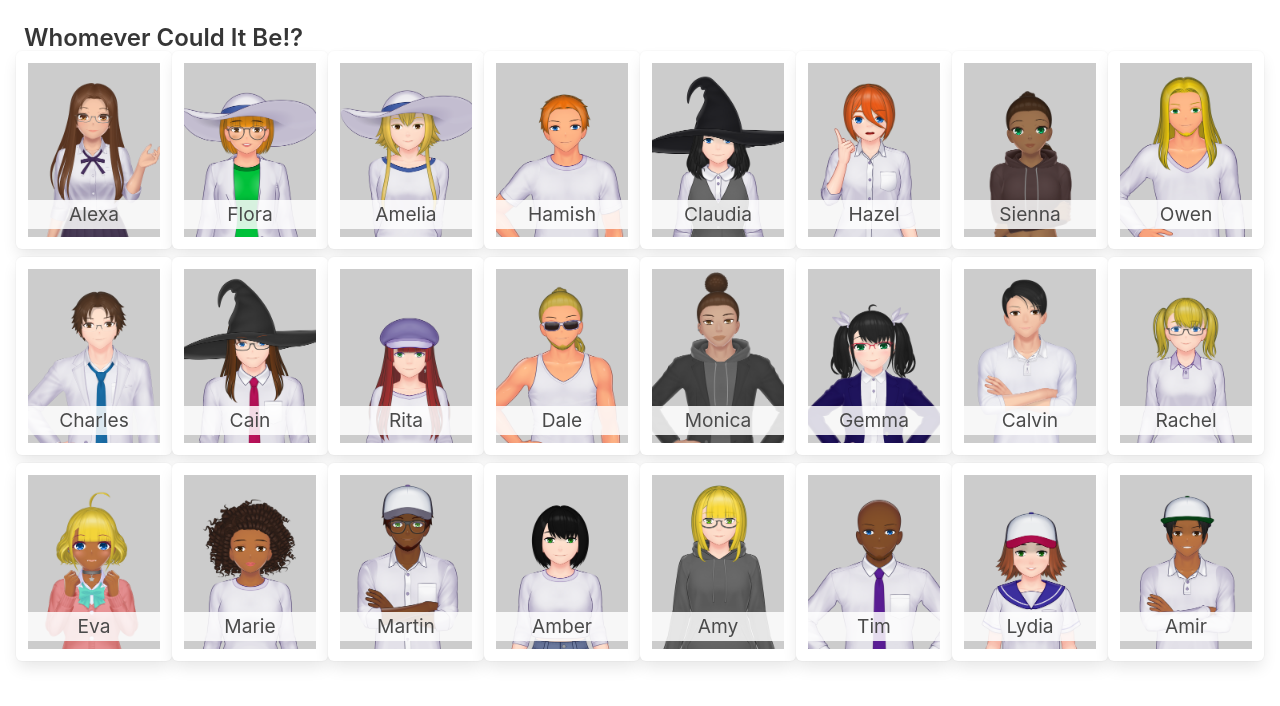
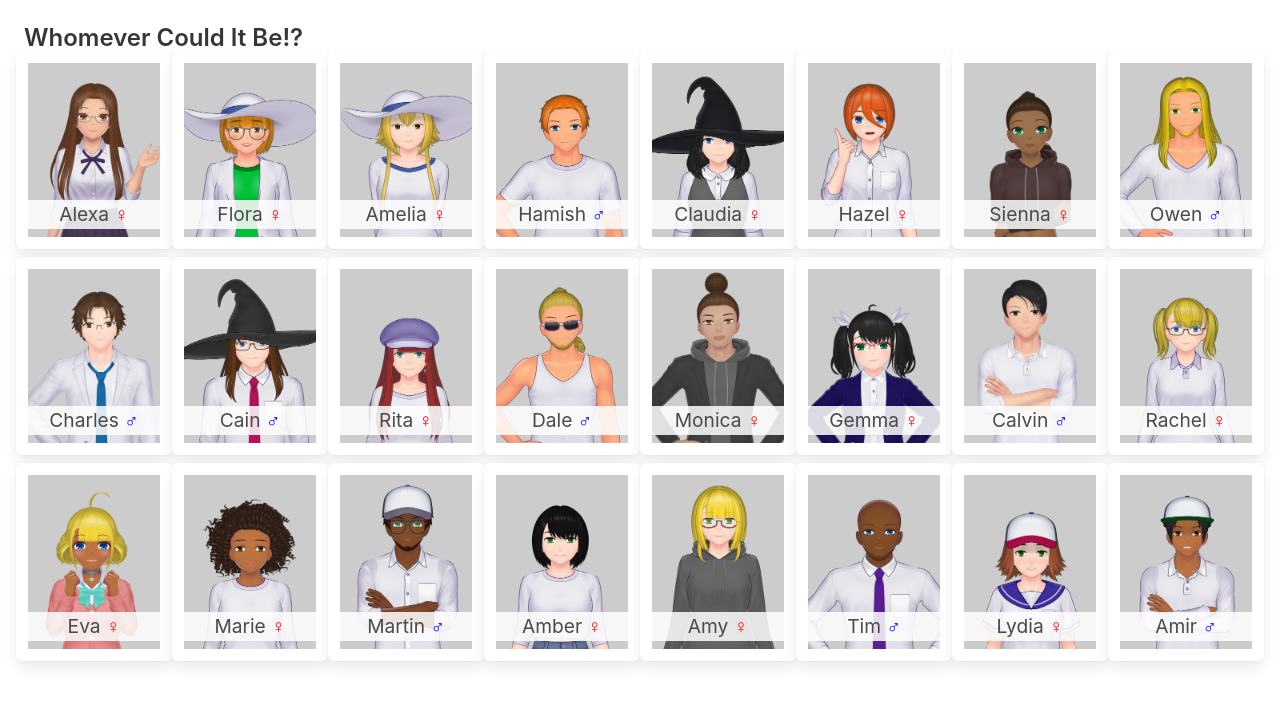
Before and after one commit to Braz3n/WhomeverCouldItBe, a Python web app: template templates/index.html in a window 1280 px wide. Shown: the top 706 px of the page. Run offline with Jinja, Linux system fonts and the light colour scheme; the template is opened without the code that fills it, so the values that code supplies are empty.

Commit message:
Added gender markers to each character.

```diff
--- a/static/css/whomever.css
+++ b/static/css/whomever.css
@@ -37,3 +37,13 @@
   margin-right:auto;
   margin-left: auto;
 }
+
+span.male {
+  color: blue;
+  font-weight: bold;
+}
+
+span.female {
+  color: red;
+  font-weight: bold;
+}
--- a/templates/index.html
+++ b/templates/index.html
@@ -27,49 +27,49 @@
                                 <figure class="image">
                                     <img class="zoom" src="/static/img/03.png">
                                 </figure>
-                                <div class="name">Alexa</div>
+                                <div class="name">Alexa <span class="female">♀</span></div>
                             </div>
                             <div class="tile is-child box has-text-centered">
                                 <figure class="image">
                                     <img class="zoom" src="/static/img/07.png">
                                 </figure>
-                                <div class="name">Flora</div>
+                                <div class="name">Flora <span class="female">♀</span></div>
                             </div>
                             <div class="tile is-child box has-text-centered">
                                 <figure class="image">
                                     <img class="zoom" src="/static/img/15.png">
                                 </figure>
-                                <div class="name">Amelia</div>
+                                <div class="name">Amelia <span class="female">♀</span></div>
                             </div>
                             <div class="tile is-child box has-text-centered">
                                 <figure class="image">
                                     <img class="zoom" src="/static/img/21.png">
                                 </figure>
-                                <div class="name">Hamish</div>
+                                <div class="name">Hamish <span class="male">♂</span></div>
                             </div>
                             <div class="tile is-child box has-text-centered">
                                 <figure class="image">
                                     <img class="zoom" src="/static/img/04.png">
                                 </figure>
-                                <div class="name">Claudia</div>
+                                <div class="name">Claudia <span class="female">♀</span></div>
                             </div>
                             <div class="tile is-child box has-text-centered">
                                 <figure class="image">
                                     <img class="zoom" src="/static/img/14.png">
                                 </figure>
-                                <div class="name">Hazel</div>
+                                <div class="name">Hazel <span class="female">♀</span></div>
                             </div>
                             <div class="tile is-child box has-text-centered">
                                 <figure class="image">
                                     <img class="zoom" src="/static/img/13.png">
                                 </figure>
-                                <div class="name">Sienna</div>
+                                <div class="name">Sienna <span class="female">♀</span></div>
                             </div>
                             <div class="tile is-child box has-text-centered">
                                 <figure class="image">
                                     <img class="zoom" src="/static/img/22.png">
                                 </figure>
-                                <div class="name">Owen</div>
+                                <div class="name">Owen <span class="male">♂</span></div>
                             </div>
                         </div>
 
@@ -78,49 +78,49 @@
                                 <figure class="image">
                                     <img class="zoom" src="/static/img/16.png">
                                 </figure>
-                                <div class="name">Charles</div>
+                                <div class="name">Charles <span class="male">♂</span></div>
                             </div>
                             <div class="tile is-child box has-text-centered">
                                 <figure class="image">
                                     <img class="zoom" src="/static/img/24.png">
                                 </figure>
-                                <div class="name">Cain</div>
+                                <div class="name">Cain <span class="male">♂</span></div>
                             </div>
                             <div class="tile is-child box has-text-centered">
                                 <figure class="image">
                                     <img class="zoom" src="/static/img/08.png">
                                 </figure>
-                                <div class="name">Rita</div>
+                                <div class="name">Rita <span class="female">♀</span></div>
                             </div>
                             <div class="tile is-child box has-text-centered">
                                 <figure class="image">
                                     <img class="zoom" src="/static/img/20.png">
                                 </figure>
-                                <div class="name">Dale</div>
+                                <div class="name">Dale <span class="male">♂</span></div>
                             </div>
                             <div class="tile is-child box has-text-centered">
                                 <figure class="image">
                                     <img class="zoom" src="/static/img/02.png">
                                 </figure>
-                                <div class="name">Monica</div>
+                                <div class="name">Monica <span class="female">♀</span></div>
                             </div>
                             <div class="tile is-child box has-text-centered">
                                 <figure class="image">
                                     <img class="zoom" src="/static/img/12.png">
                                 </figure>
-                                <div class="name">Gemma</div>
+                                <div class="name">Gemma <span class="female">♀</span></div>
                             </div>
                             <div class="tile is-child box has-text-centered">
                                 <figure class="image">
                                     <img class="zoom" src="/static/img/17.png">
                                 </figure>
-                                <div class="name">Calvin</div>
+                                <div class="name">Calvin <span class="male">♂</span></div>
                             </div>
                             <div class="tile is-child box has-text-centered">
                                 <figure class="image">
                                     <img class="zoom" src="/static/img/05.png">
                                 </figure>
-                                <div class="name">Rachel</div>
+                                <div class="name">Rachel <span class="female">♀</span></div>
                             </div>
                         </div>
 
@@ -129,49 +129,49 @@
                                 <figure class="image">
                                     <img class="zoom" src="/static/img/11.png">
                                 </figure>
-                                <div class="name">Eva</div>
+                                <div class="name">Eva <span class="female">♀</span></div>
                             </div>
                             <div class="tile is-child box has-text-centered">
                                 <figure class="image">
                                     <img class="zoom" src="/static/img/06.png">
                                 </figure>
-                                <div class="name">Marie</div>
+                                <div class="name">Marie <span class="female">♀</span></div>
                             </div>
                             <div class="tile is-child box has-text-centered">
                                 <figure class="image">
                                     <img class="zoom" src="/static/img/18.png">
                                 </figure>
-                                <div class="name">Martin</div>
+                                <div class="name">Martin <span class="male">♂</span></div>
                             </div>
                             <div class="tile is-child box has-text-centered">
                                 <figure class="image">
                                     <img class="zoom" src="/static/img/09.png">
                                 </figure>
-                                <div class="name">Amber</div>
+                                <div class="name">Amber <span class="female">♀</span></div>
                             </div>
                             <div class="tile is-child box has-text-centered">
                                 <figure class="image">
                                     <img class="zoom" src="/static/img/01.png">
                                 </figure>
-                                <div class="name">Amy</div>
+                                <div class="name">Amy <span class="female">♀</span></div>
                             </div>
                             <div class="tile is-child box has-text-centered">
                                 <figure class="image">
                                     <img class="zoom" src="/static/img/19.png">
                                 </figure>
-                                <div class="name">Tim</div>
+                                <div class="name">Tim <span class="male">♂</span></div>
                             </div>
                             <div class="tile is-child box has-text-centered">
                                 <figure class="image">
                                     <img class="zoom" src="/static/img/10.png">
                                 </figure>
-                                <div class="name">Lydia</div>
+                                <div class="name">Lydia <span class="female">♀</span></div>
                             </div>
                             <div class="tile is-child box has-text-centered">
                                 <figure class="image">
                                     <img class="zoom" src="/static/img/23.png">
                                 </figure>
-                                <div class="name">Amir</div>
+                                <div class="name">Amir <span class="male">♂</span></div>
                             </div>
                         </div>
                     </div>
```
